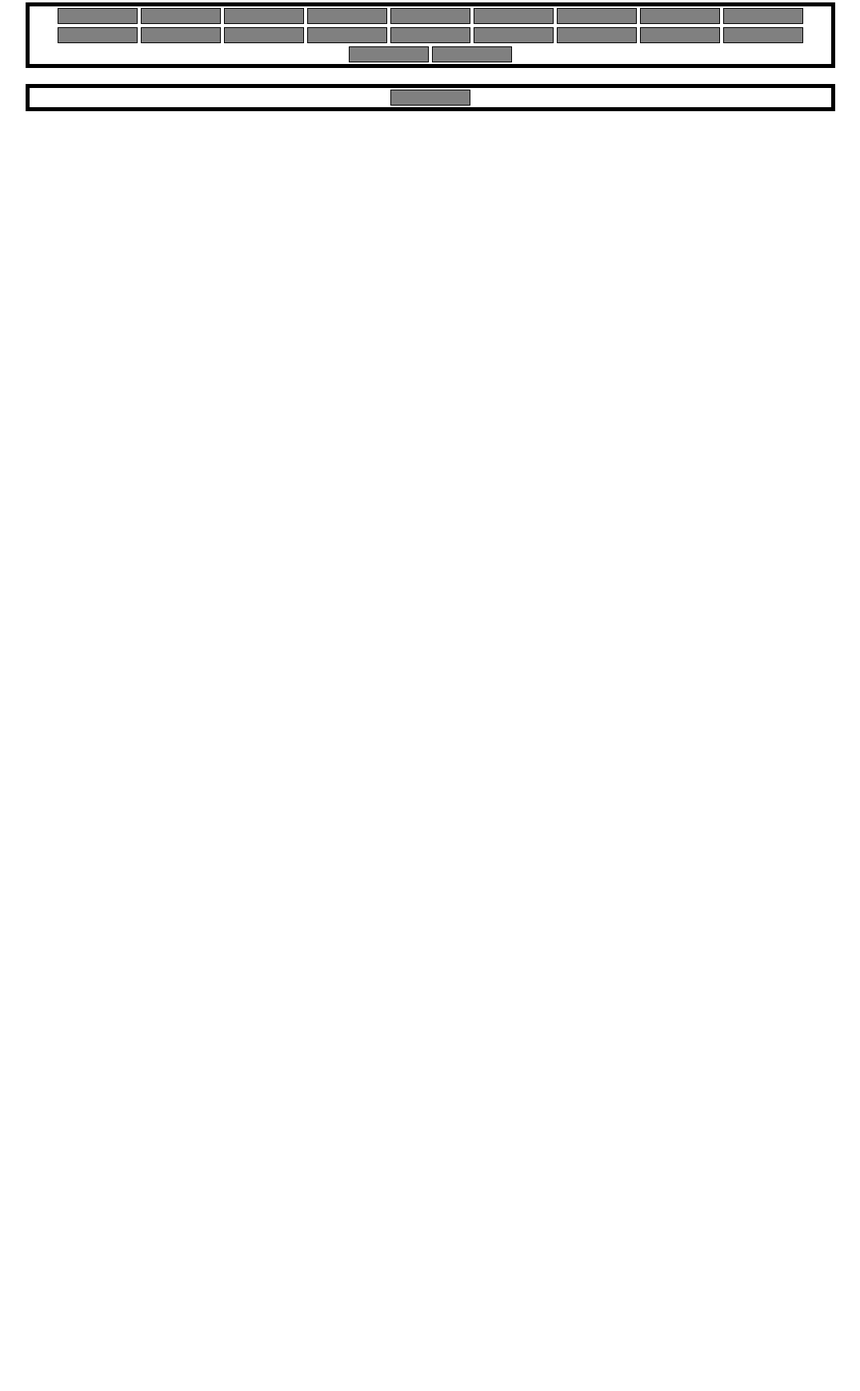
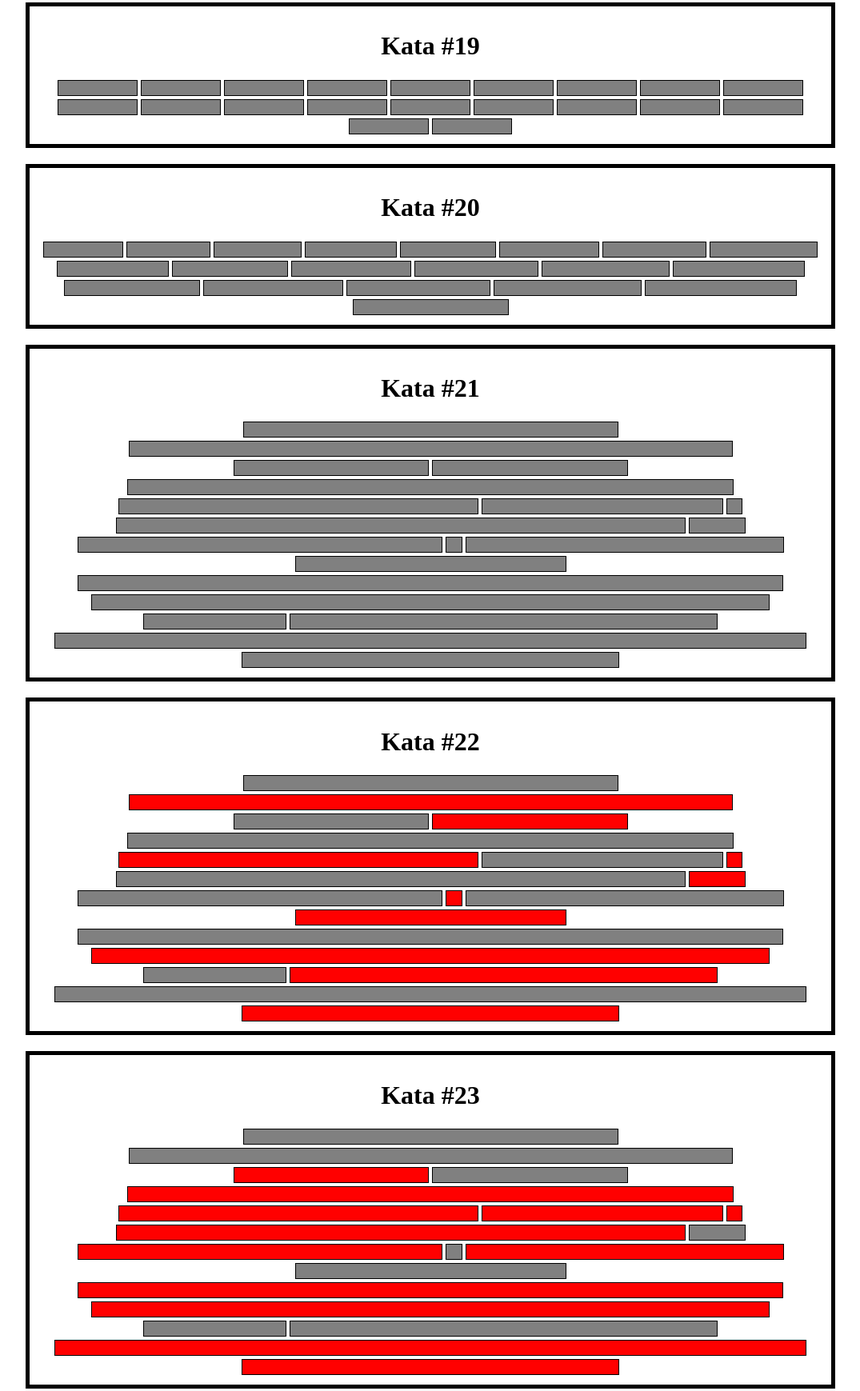
Before and after one commit to nddudash/JS-Katas-Here-we-SHOW-again-Collection, a plain HTML site: page index.html in a window 1280 px wide. Shown: the part 2517-4256 px from the top of the page at 80% size, without its empty margins (102-1177 px from the left). Before the commit the page ends 2676 px from the top, so only its background shows below. Drawn offline with Linux system fonts and the light colour scheme.

Commit message:
AAAAAAAAALLLLLLLLLLLLLLLLL DOOOOOOOOOOOOOOONE

```diff
--- a/main.js
+++ b/main.js
@@ -275,6 +275,10 @@ Kata18Div.append(Math.max(...Div17And18Array));
 let bonusBoxesContainer1 = document.createElement('div');
 bonusBoxesContainer1.classList.add('bonusBoxContainer');
 documentBody.append(bonusBoxesContainer1);
+let Kata19Title = document.createElement(`h1`)
+Kata19Title.append(`Kata #19`);
+Kata19Title.classList.add(`bonusBoxTitle`)
+bonusBoxesContainer1.append(Kata19Title);
 
 for (index19 = 0; index19 < 20; index19 ++) {
     let greyBox = document.createElement('div');
@@ -286,12 +290,73 @@ for (index19 = 0; index19 < 20; index19 ++) {
 let bonusBoxesContainer2 = document.createElement('div');
 bonusBoxesContainer2.classList.add('bonusBoxContainer');
 documentBody.append(bonusBoxesContainer2);
+let Kata20Title = document.createElement(`h1`)
+Kata20Title.append(`Kata #20`);
+Kata20Title.classList.add(`bonusBoxTitle`)
+bonusBoxesContainer2.append(Kata20Title);
 
 let elementWidth = 100;
-for (index20 = 1; index20 < 20; index20 ++) {
+for (index20 = 0; index20 < 20; index20 ++) {
     let evenGrowthBoxes = document.createElement('div');
     evenGrowthBoxes.classList.add(`evenGrowthBoxes`);
     bonusBoxesContainer2.appendChild(evenGrowthBoxes);
-    evenGrowthBoxes.style.width(`${elementWidth}px`)
+    evenGrowthBoxes.style.width =`${elementWidth}px`
     elementWidth += 5;
 }
+
+//21
+let bonusBoxesContainer3 = document.createElement(`div`);
+bonusBoxesContainer3.classList.add(`bonusBoxContainer`);
+documentBody.append(bonusBoxesContainer3);
+let Kata21Title = document.createElement(`h1`)
+Kata21Title.append(`Kata #21`);
+Kata21Title.classList.add(`bonusBoxTitle`)
+bonusBoxesContainer3.append(Kata21Title);
+
+for (index21 = 0; index21 < sampleArray.length; index21++) {
+    let sampleArrayWidthBoxes = document.createElement(`div`);
+    sampleArrayWidthBoxes.classList.add(`sampleArrayWidthBoxes`);
+    bonusBoxesContainer3.appendChild(sampleArrayWidthBoxes)
+    let sampleArrayBoxWidth = sampleArray[index21]
+    sampleArrayWidthBoxes.style.width = `${sampleArrayBoxWidth}px`
+}
+
+//22
+let bonusBoxesContainer4 = document.createElement(`div`);
+bonusBoxesContainer4.classList.add(`bonusBoxContainer`);
+documentBody.append(bonusBoxesContainer4);
+let Kata22Title = document.createElement(`h1`)
+Kata22Title.append(`Kata #22`);
+Kata22Title.classList.add(`bonusBoxTitle`)
+bonusBoxesContainer4.append(Kata22Title);
+
+for (index22 = 0; index22 < sampleArray.length; index22++) {
+    let sampleArrayWidthBoxesButAlternatesColor = document.createElement(`div`);
+    sampleArrayWidthBoxesButAlternatesColor.classList.add(`sampleArrayWidthBoxesButAlternatesColor`);
+    bonusBoxesContainer4.appendChild(sampleArrayWidthBoxesButAlternatesColor)
+    let sampleArrayBoxWidth = sampleArray[index22]
+    sampleArrayWidthBoxesButAlternatesColor.style.width = `${sampleArrayBoxWidth}px`
+    if (index22 % 2 === 1) {
+        sampleArrayWidthBoxesButAlternatesColor.style.backgroundColor = 'red';
+    }
+}
+
+//23
+let bonusBoxesContainer5 = document.createElement(`div`);
+bonusBoxesContainer5.classList.add(`bonusBoxContainer`);
+documentBody.append(bonusBoxesContainer5);
+let Kata23Title = document.createElement(`h1`)
+Kata23Title.append(`Kata #23`);
+Kata23Title.classList.add(`bonusBoxTitle`)
+bonusBoxesContainer5.append(Kata23Title);
+
+for (index23 = 0; index23 < sampleArray.length; index23++) {
+    let sampleArrayWidthBoxesButColorChangesOnWidth = document.createElement(`div`);
+    sampleArrayWidthBoxesButColorChangesOnWidth.classList.add(`sampleArrayWidthBoxesButColorChangesOnWidth`);
+    bonusBoxesContainer5.appendChild(sampleArrayWidthBoxesButColorChangesOnWidth)
+    let sampleArrayBoxWidth = sampleArray[index23]
+    sampleArrayWidthBoxesButColorChangesOnWidth.style.width = `${sampleArrayBoxWidth}px`
+    if (sampleArrayBoxWidth % 2 === 0) {
+        sampleArrayWidthBoxesButColorChangesOnWidth.style.backgroundColor = 'red';
+    }
+}
--- a/style.css
+++ b/style.css
@@ -19,9 +19,14 @@
     flex-wrap: wrap;
     width: 80%;
     margin: 20px auto;
+    padding: 10px;
     justify-content: center;
     align-items: center;
+}
 
+.bonusBoxTitle {
+    width: 100%;
+    text-align: center;
 }
 
 .greyBox {
@@ -35,7 +40,31 @@
 .evenGrowthBoxes {
     background-color: grey;
     height: 20px;
+    width: 105px;
+    border: 1px solid black;
+    margin: 2px;
+}
+
+.sampleArrayWidthBoxes {
+    background-color:grey;
+    height: 20px;
     width: 100px;
     border: 1px solid black;
     margin: 2px;
 }
+
+.sampleArrayWidthBoxesButAlternatesColor {
+    background-color:grey;
+    height: 20px;
+    width: 100px;
+    border: 1px solid black;
+    margin: 2px;
+}
+
+.sampleArrayWidthBoxesButColorChangesOnWidth {
+    background-color:grey;
+    height: 20px;
+    width: 100px;
+    border: 1px solid black;
+    margin: 2px;
+}
```
